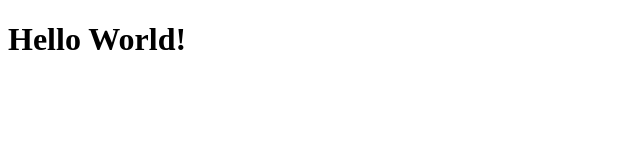
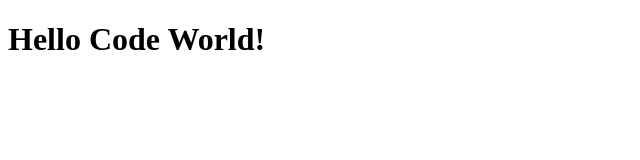
Before and after one commit to dci-fbw-wd-24-e01-a/uib-publishing-flow-template-owner-servetisikli, a website: page index.html in a window 1280 px wide. Shown: the whole page, without its empty margins (0-640 px from the left). Drawn offline with Linux system fonts and the light colour scheme.

Commit message:
Update index.html

```diff
--- a/index.html
+++ b/index.html
@@ -6,6 +6,6 @@
     <title>Document</title>
 </head>
 <body>
-    <h1>Hello World!</h1>
+    <h1>Hello Code World!</h1>
 </body>
 </html>
```
